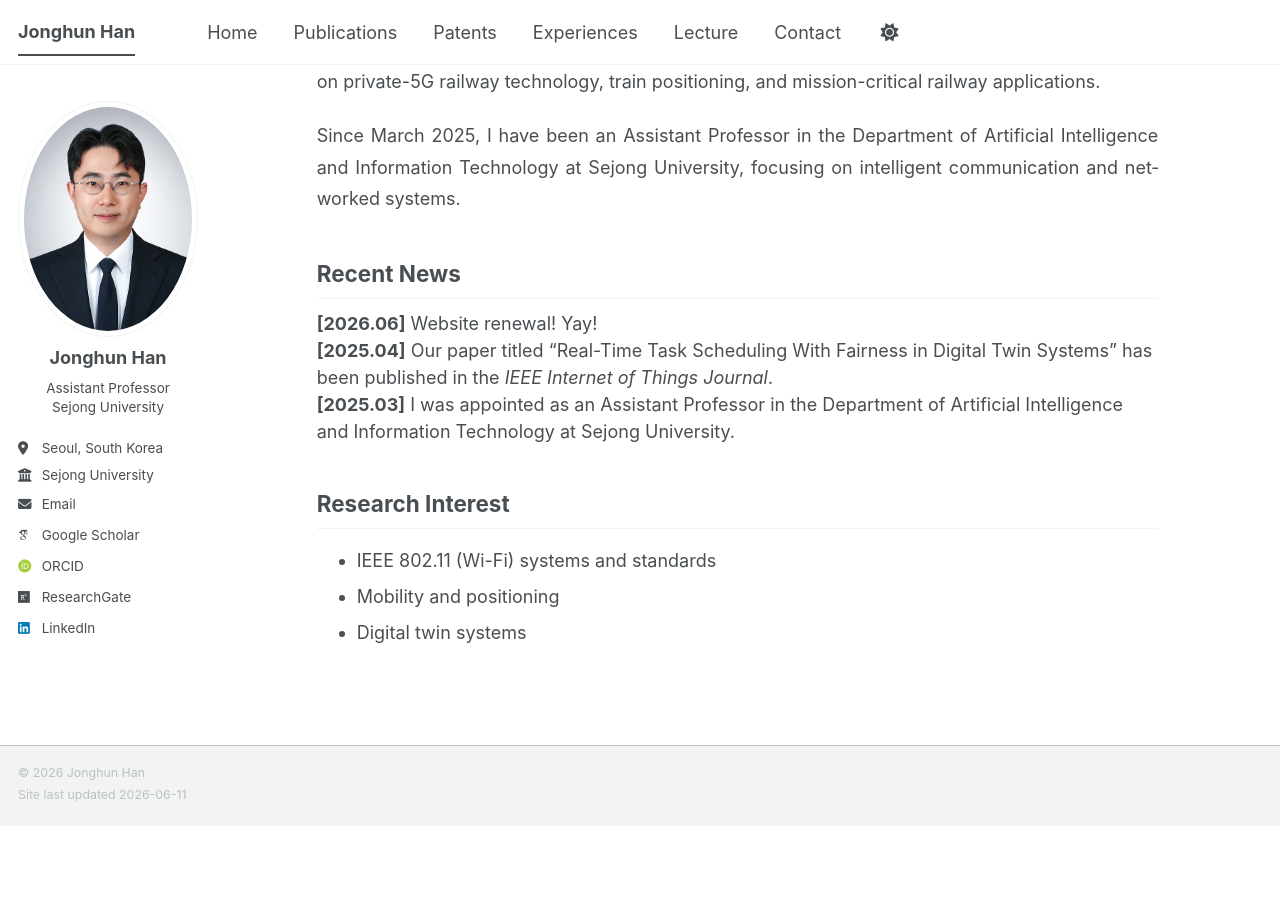
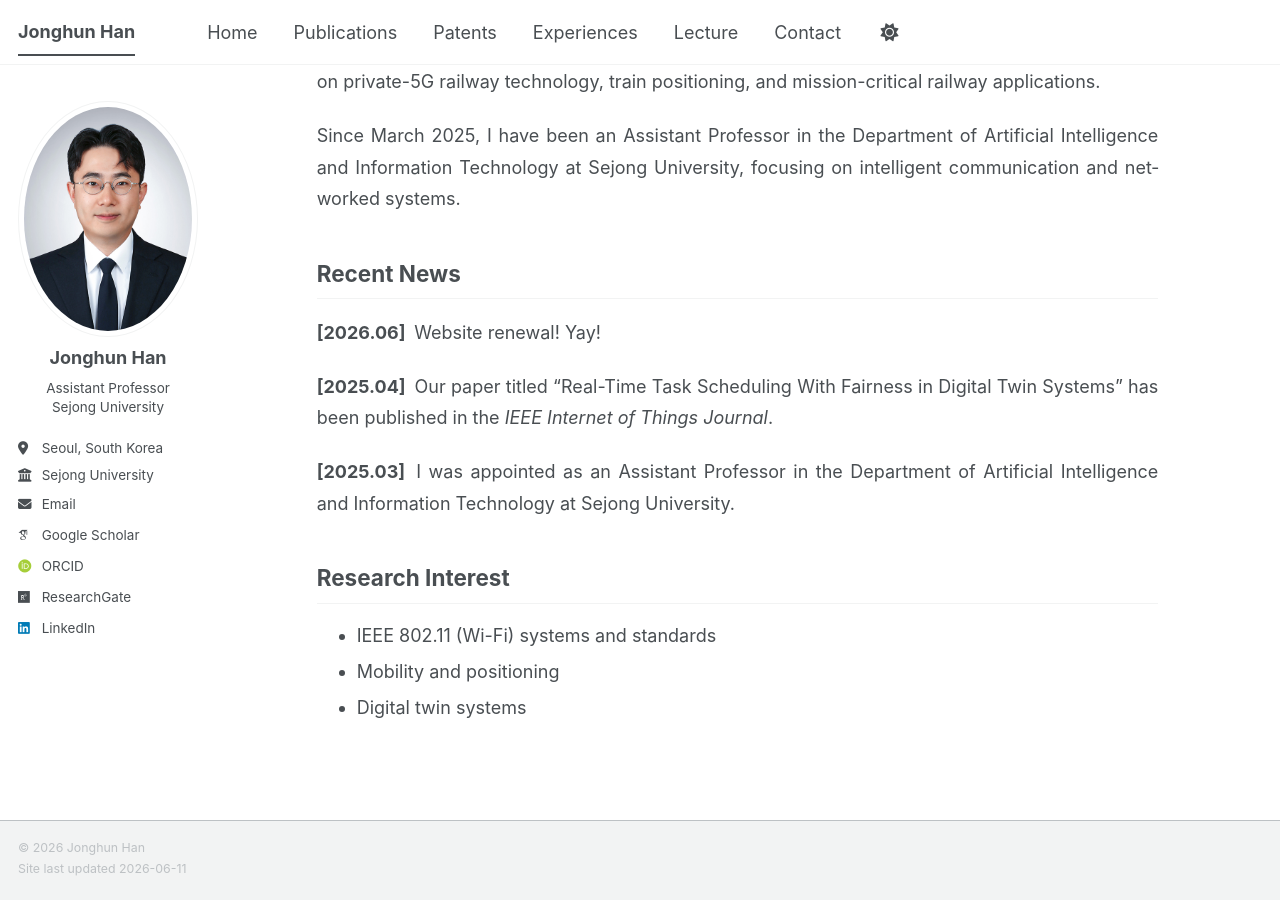
Before and after one commit to icnsl/icnsl.github.io, a Jekyll site: the page built from _pages/about.md, in a window 1280 px wide and 900 px high, scrolled down 375 px. Built offline with Jekyll 4.4.1, drawn with Linux system fonts in a browser that asks for light colours; some web fonts are replaced; a script bundle is joined from its source files by our own code; library files that are not in the unit come from our copies; before the commit the page ends 1201 px from its top, so only the background shows below that.

Commit message:
Update _page.scss

```diff
--- a/_sass/layout/_page.scss
+++ b/_sass/layout/_page.scss
@@ -532,3 +532,46 @@
     min-height: calc(100vh - 180px);
   }
 }
+
+/* ==========================================================================
+   CUSTOM: Recent News layout - inline date version
+   ========================================================================== */
+
+.page__content .news-list {
+  max-width: 900px;
+  margin-top: 1rem;
+  margin-bottom: 2.25rem;
+}
+
+.page__content .news-entry {
+  display: block;
+  margin: 0 0 1.25em 0;
+  padding: 0;
+  line-height: 1.75;
+
+  border-left: none;
+  border-radius: 0;
+  background: transparent;
+}
+
+.page__content .news-entry:last-child {
+  margin-bottom: 0;
+}
+
+.page__content .news-text {
+  line-height: 1.75;
+  text-align: justify;
+  text-align-last: left;
+  text-justify: inter-word;
+  hyphens: auto;
+  -webkit-hyphens: auto;
+  overflow-wrap: break-word;
+  word-spacing: normal;
+  letter-spacing: normal;
+}
+
+.page__content .news-text strong {
+  font-weight: 700;
+  white-space: nowrap;
+  margin-right: 0.2rem;
+}
```
